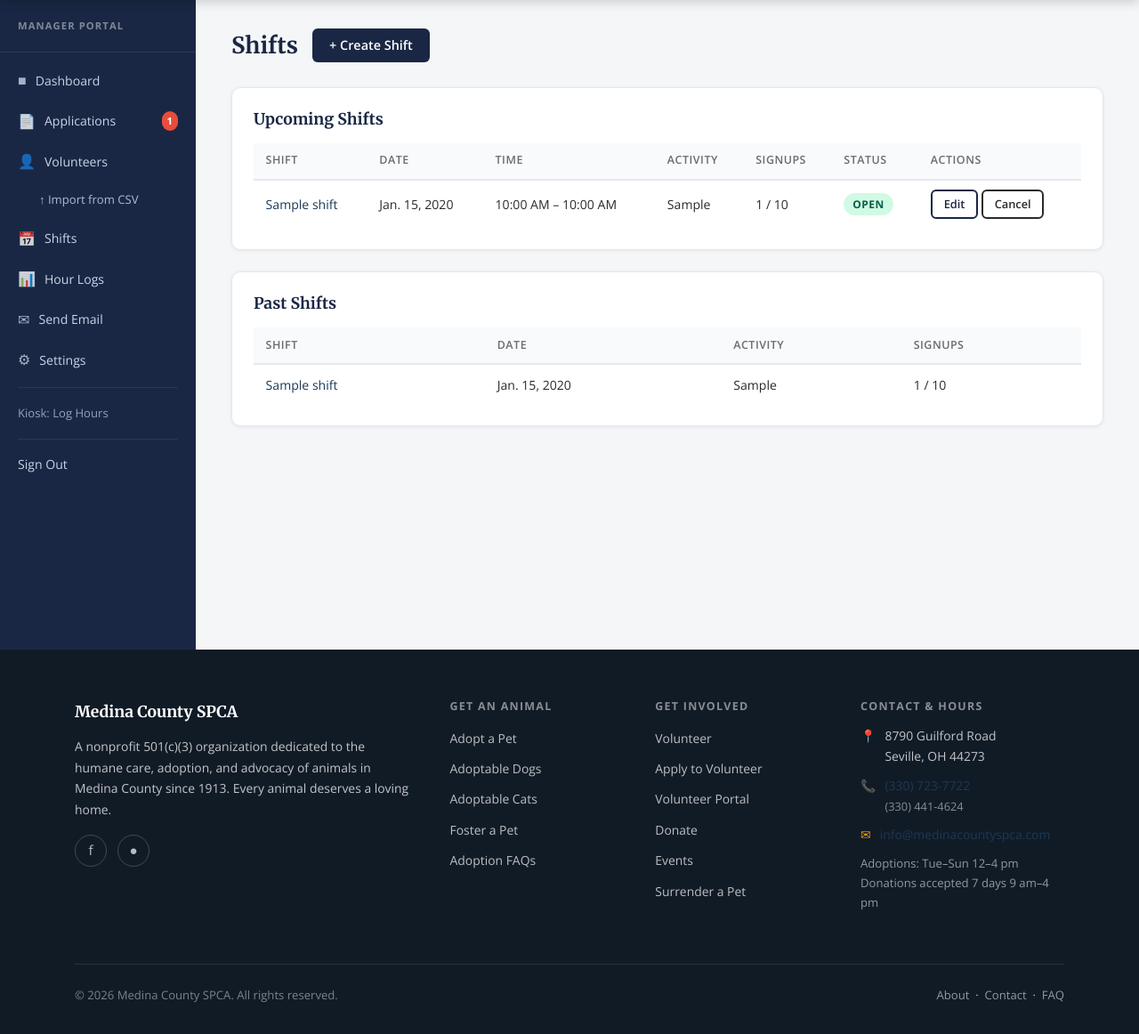
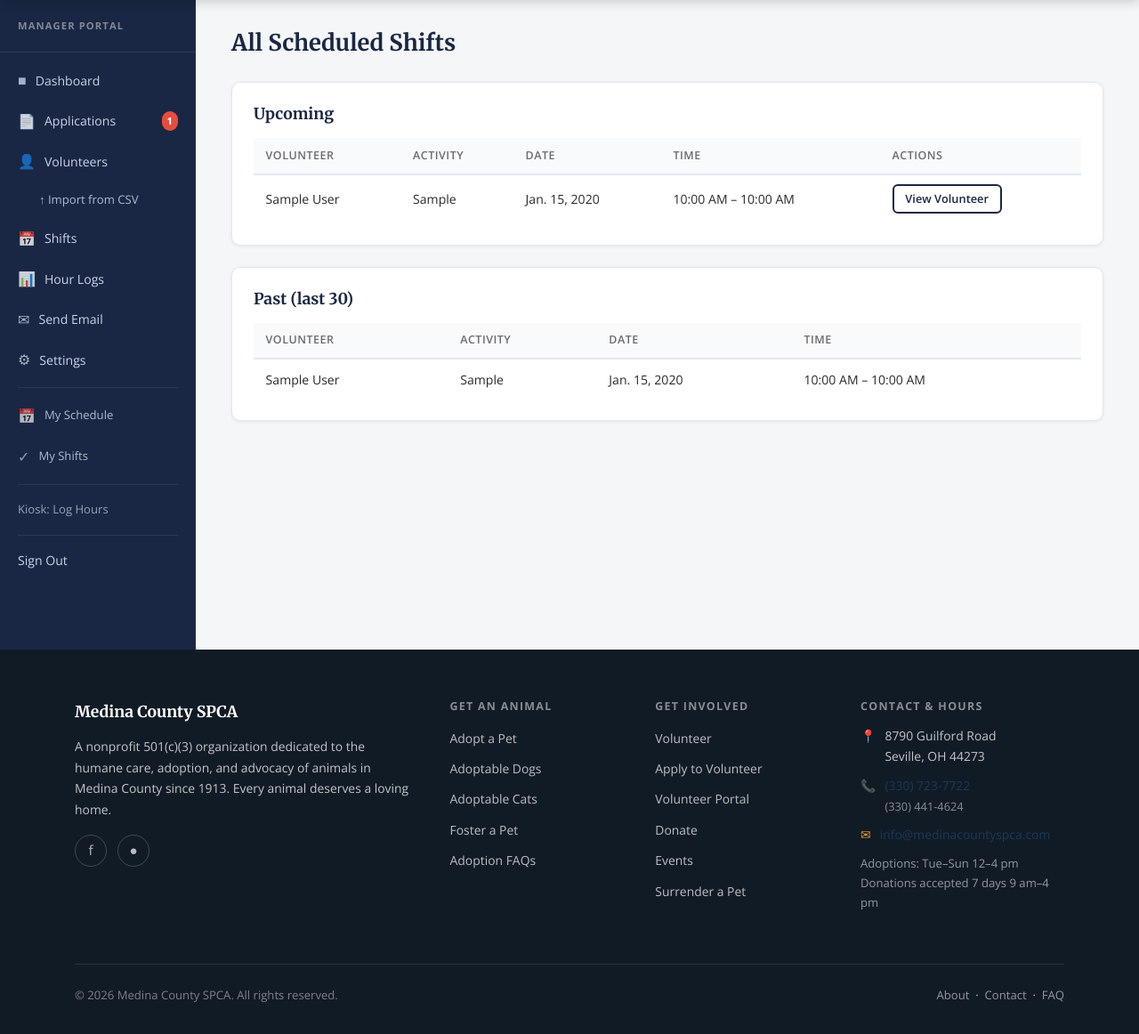
Before and after one commit to DenverDawgs18/SPCA, a Django app: template volunteers/templates/volunteers/manager/shifts.html in a window 1280 px wide. Shown: the part 72-1234 px from the top of the page at 89% size. Run offline with Django 5.2, Linux system fonts and the light colour scheme; the template is opened without the code that fills it: most values are stand-ins (such as "Sample title", 1, 10 or a date in 2020).

Commit message:
Update manager shifts view and guide for self-scheduling
Manager's Shifts page is now an oversight view of all volunteer-scheduled
shifts rather than a create-shift UI. Manager sidebar gets My Schedule and
My Shifts links so the manager can also self-schedule. MANAGER_GUIDE.txt
and LAUNCH_CHECKLIST.txt updated to match.

https://claude.ai/code/session_01Fnr6ZZP6nyXVLqaXx9WWmq

```diff
--- a/LAUNCH_CHECKLIST.txt
+++ b/LAUNCH_CHECKLIST.txt
@@ -122,6 +122,8 @@ Then rebuild and deploy:
 [ ] Approve the test application (approval email goes out if SMTP is configured)
 [ ] Try Send Email in manager portal → confirm the copy-paste screen appears
 [ ] Log in as the test volunteer at /portal/login/
+[ ] As the volunteer, schedule a test shift via "Schedule a Shift" in the sidebar
+[ ] Confirm the shift appears on "My Shifts"
 [ ] /admin/ accessible with the superuser account
 
 
--- a/volunteers/templates/volunteers/_mgr_sidebar.html
+++ b/volunteers/templates/volunteers/_mgr_sidebar.html
@@ -32,6 +32,13 @@
     <span class="sidebar-icon">&#9881;</span> Settings
   </a>
   <div class="sidebar-divider"></div>
+  <a href="{% url 'volunteers:schedule' %}" class="{% if request.resolver_match.url_name == 'schedule' %}active{% endif %}" style="font-size:0.82rem;opacity:0.85;">
+    <span class="sidebar-icon">&#128197;</span> My Schedule
+  </a>
+  <a href="{% url 'volunteers:my_shifts' %}" class="{% if request.resolver_match.url_name == 'my_shifts' %}active{% endif %}" style="font-size:0.82rem;opacity:0.85;">
+    <span class="sidebar-icon">&#10003;</span> My Shifts
+  </a>
+  <div class="sidebar-divider"></div>
   <a href="{% url 'volunteers:log_hours' %}" style="opacity:0.7;font-size:0.82rem;">Kiosk: Log Hours</a>
   <div class="sidebar-divider"></div>
   <form method="post" action="{% url 'volunteers:logout' %}" style="margin:0;">
--- a/volunteers/templates/volunteers/manager/shifts.html
+++ b/volunteers/templates/volunteers/manager/shifts.html
@@ -1,7 +1,7 @@
 {% extends "website/base.html" %}
 {% load static %}
 
-{% block title %}Shifts — Manager Portal{% endblock %}
+{% block title %}All Shifts — Manager Portal{% endblock %}
 
 {% block extra_head %}
 <link rel="stylesheet" href="{% static 'css/volunteer.css' %}" />
@@ -14,86 +14,76 @@
   </aside>
   <main class="portal-main">
     <div class="portal-page-header">
-      <h1>Shifts</h1>
-      <a href="{% url 'volunteers:mgr_shift_create' %}" class="btn btn-primary">+ Create Shift</a>
+      <h1>All Scheduled Shifts</h1>
     </div>
 
     <div class="portal-section">
-      <h2>Upcoming Shifts</h2>
+      <h2>Upcoming</h2>
       {% if upcoming %}
-      <table class="data-table">
+      <table class="data-table sortable">
         <thead>
           <tr>
-            <th>Shift</th>
-            <th>Date</th>
-            <th>Time</th>
-            <th>Activity</th>
-            <th>Signups</th>
-            <th>Status</th>
+            <th data-sort>Volunteer</th>
+            <th data-sort>Activity</th>
+            <th data-sort>Date</th>
+            <th data-sort>Time</th>
             <th>Actions</th>
           </tr>
         </thead>
         <tbody>
           {% for shift in upcoming %}
+          {% for signup in shift.shiftsignup_set.all %}
+          {% if not signup.is_cancelled %}
           <tr>
-            <td><a href="{% url 'volunteers:mgr_shift_detail' shift.pk %}">{{ shift.title }}</a></td>
+            <td>{{ signup.volunteer.full_name }}</td>
+            <td>{{ shift.get_activity_type_display }}</td>
             <td>{{ shift.date|date:"N j, Y" }}</td>
             <td>{{ shift.start_time|time:"g:i A" }} – {{ shift.end_time|time:"g:i A" }}</td>
-            <td>{{ shift.get_activity_type_display }}</td>
-            <td>{{ shift.signup_count }} / {{ shift.capacity }}</td>
             <td>
-              {% if shift.is_cancelled %}
-              <span class="status-pill denied">Cancelled</span>
-              {% elif shift.is_full %}
-              <span class="status-pill inactive">Full</span>
-              {% else %}
-              <span class="status-pill active">Open</span>
-              {% endif %}
-            </td>
-            <td style="white-space:nowrap;">
-              <a href="{% url 'volunteers:mgr_shift_edit' shift.pk %}" class="btn btn-outline btn-sm">Edit</a>
-              <form method="post" action="{% url 'volunteers:mgr_shift_delete' shift.pk %}" style="display:inline;">
-                {% csrf_token %}
-                <button type="submit" class="btn btn-outline btn-sm"
-                        onclick="return confirm('Cancel this shift?')" style="color:var(--red);border-color:var(--red);">Cancel</button>
-              </form>
+              <a href="{% url 'volunteers:mgr_volunteer_detail' signup.volunteer.pk %}" class="btn btn-outline btn-sm">View Volunteer</a>
             </td>
           </tr>
+          {% endif %}
+          {% endfor %}
           {% endfor %}
         </tbody>
       </table>
       {% else %}
       <div class="empty-state">
-        <p>No upcoming shifts. <a href="{% url 'volunteers:mgr_shift_create' %}">Create one</a>.</p>
+        <p>No upcoming shifts scheduled. Volunteers schedule their own shifts from their portal.</p>
       </div>
       {% endif %}
     </div>
 
     <div class="portal-section">
-      <h2>Past Shifts</h2>
+      <h2>Past (last 30)</h2>
       {% if past %}
       <table class="data-table">
         <thead>
           <tr>
-            <th>Shift</th>
+            <th>Volunteer</th>
+            <th>Activity</th>
             <th>Date</th>
-            <th>Activity</th>
-            <th>Signups</th>
+            <th>Time</th>
           </tr>
         </thead>
         <tbody>
           {% for shift in past %}
+          {% for signup in shift.shiftsignup_set.all %}
+          {% if not signup.is_cancelled %}
           <tr>
-            <td><a href="{% url 'volunteers:mgr_shift_detail' shift.pk %}">{{ shift.title }}</a></td>
+            <td>{{ signup.volunteer.full_name }}</td>
+            <td>{{ shift.get_activity_type_display }}</td>
             <td>{{ shift.date|date:"N j, Y" }}</td>
-            <td>{{ shift.get_activity_type_display }}</td>
-            <td>{{ shift.signup_count }} / {{ shift.capacity }}</td>
+            <td>{{ shift.start_time|time:"g:i A" }} – {{ shift.end_time|time:"g:i A" }}</td>
           </tr>
+          {% endif %}
+          {% endfor %}
           {% endfor %}
         </tbody>
       </table>
       {% else %}
-      <p style="color:var(--text-muted);">No past shifts.</p>
+      <p style="color:var(--text-muted);">No past shifts on record.</p>
       {% endif %}
     </div>
   </main>
```
Also changed, not shown: MANAGER_GUIDE.txt (+22 -14 lines), volunteers/views.py (+12 -2 lines).
